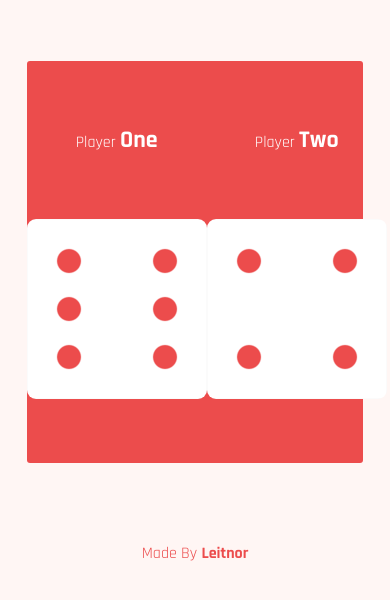
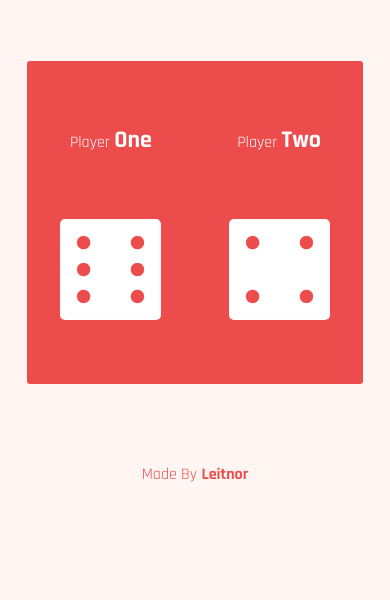
Before and after one commit to Leitnor/DiceGame, a plain HTML site: page index.html in a window 390 px wide. Shown: the part 382-982 px from the top of the page. After the commit the page ends 947 px from the top, so only its background shows below. Drawn offline with Linux system fonts and the light colour scheme.

Commit message:
Added '@media'
Changed the size of the 'dice-img-1' and 'dice-img-2' to scale with the size of the screen being used.

```diff
--- a/styles.css
+++ b/styles.css
@@ -95,3 +95,13 @@ body {
     grid-column-start:2 ;
     grid-column-end: 3;
 }
+
+@media (max-width: 614px) {
+    .dice-img-1 {
+        width: 60%;
+    }
+
+    .dice-img-2 {
+        width: 60%;
+    }
+}
```
